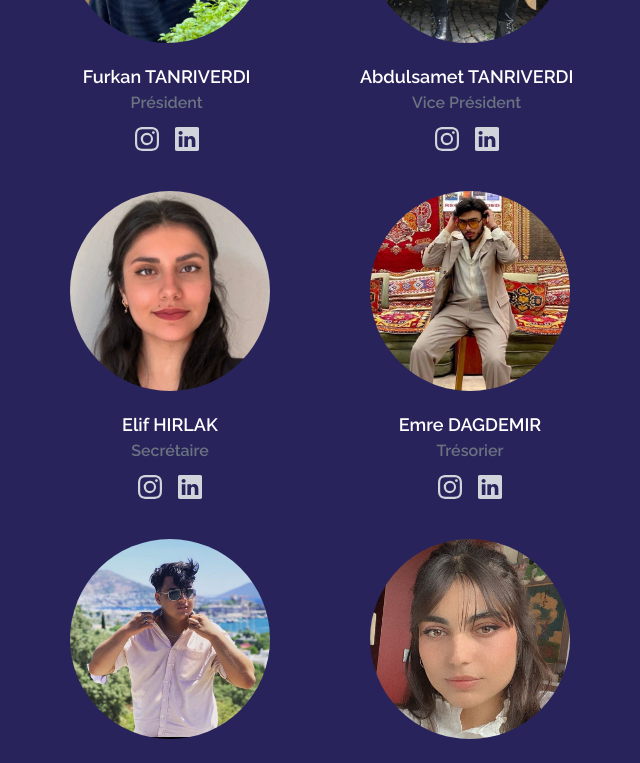
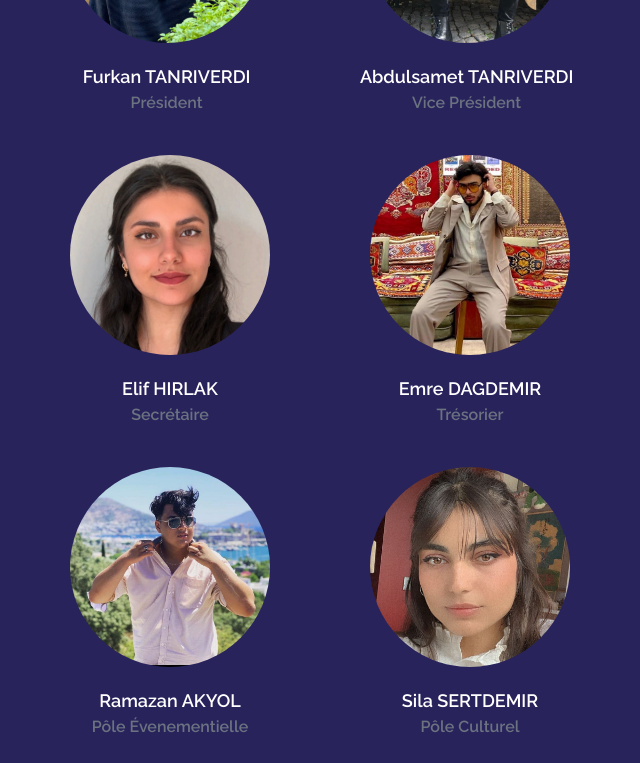
Before and after one commit to madebyfik/associationreve-web, a Next.js app in the folder front/: page / in a window 1280 px wide. Shown: the part 6040-6803 px from the top of the page, without its empty margins (320-960 px from the left). Built offline with nearby package versions, Linux system fonts and the light colour scheme.

Commit message:
removing team link

```diff
--- a/front/components/Team/TeamCard.tsx
+++ b/front/components/Team/TeamCard.tsx
@@ -22,7 +22,7 @@ const TeamCard: React.FC<TeamCardProps> = (props) => {
       <img src={props.image} width={200} />
       <p className="mt-5 text-lg font-bold">{props.name}</p>
       <p className="text-gray-500">{props.title}</p>
-      <div className="mt-3 flex w-16 justify-between text-2xl text-gray-300">
+      {/* <div className="mt-3 flex w-16 justify-between text-2xl text-gray-300">
         <p>
           <a target="_blank" href={props.instagramLink}>
             <BsInstagram />
@@ -33,7 +33,7 @@ const TeamCard: React.FC<TeamCardProps> = (props) => {
             <BsLinkedin />
           </a>
         </p>
-      </div>
+      </div> */}
     </div>
   )
 }
```
